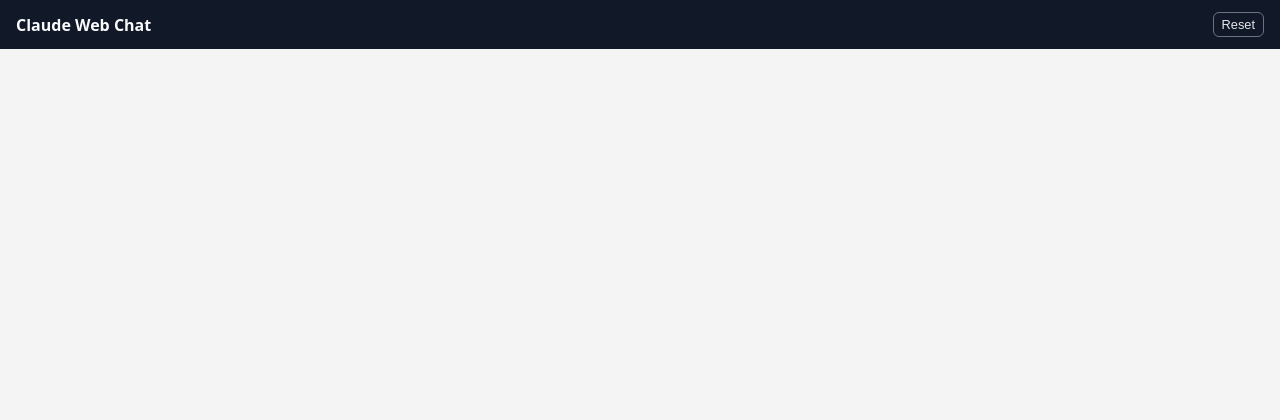
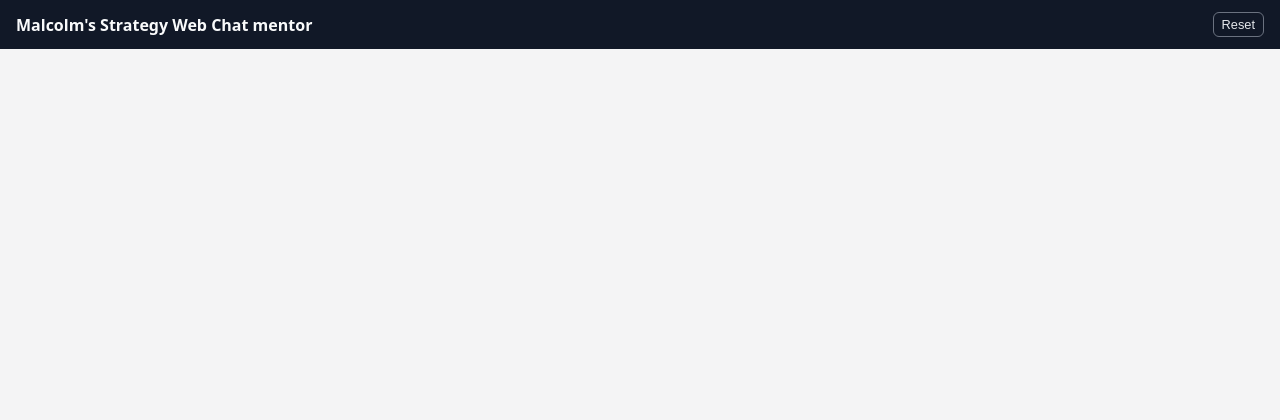
Before and after one commit to StrategyDoc/claudeapp, a Flask app: page / in a window 1280 px wide. Shown: the top 420 px of the page. Run offline with Flask 3, Linux system fonts and the light colour scheme.

Commit message:
Update index.html
Retitled the app to Malcolm's web chat mentor

```diff
--- a/templates/index.html
+++ b/templates/index.html
@@ -3,7 +3,7 @@
 <html lang="en">
 <head>
   <meta charset="UTF-8" />
-  <title>Malcolm's Web Chat using Claude</title>
+  <title>Strategy Chat Mentor</title>
   <meta name="viewport" content="width=device-width, initial-scale=1" />
   <style>
     body {
@@ -109,7 +109,7 @@
 </head>
 <body>
   <header>
-    <span>Claude Web Chat</span>
+    <span>Malcolm's Strategy Web Chat mentor</span>
     <button id="reset-button" type="button">Reset</button>
   </header>
 
```
